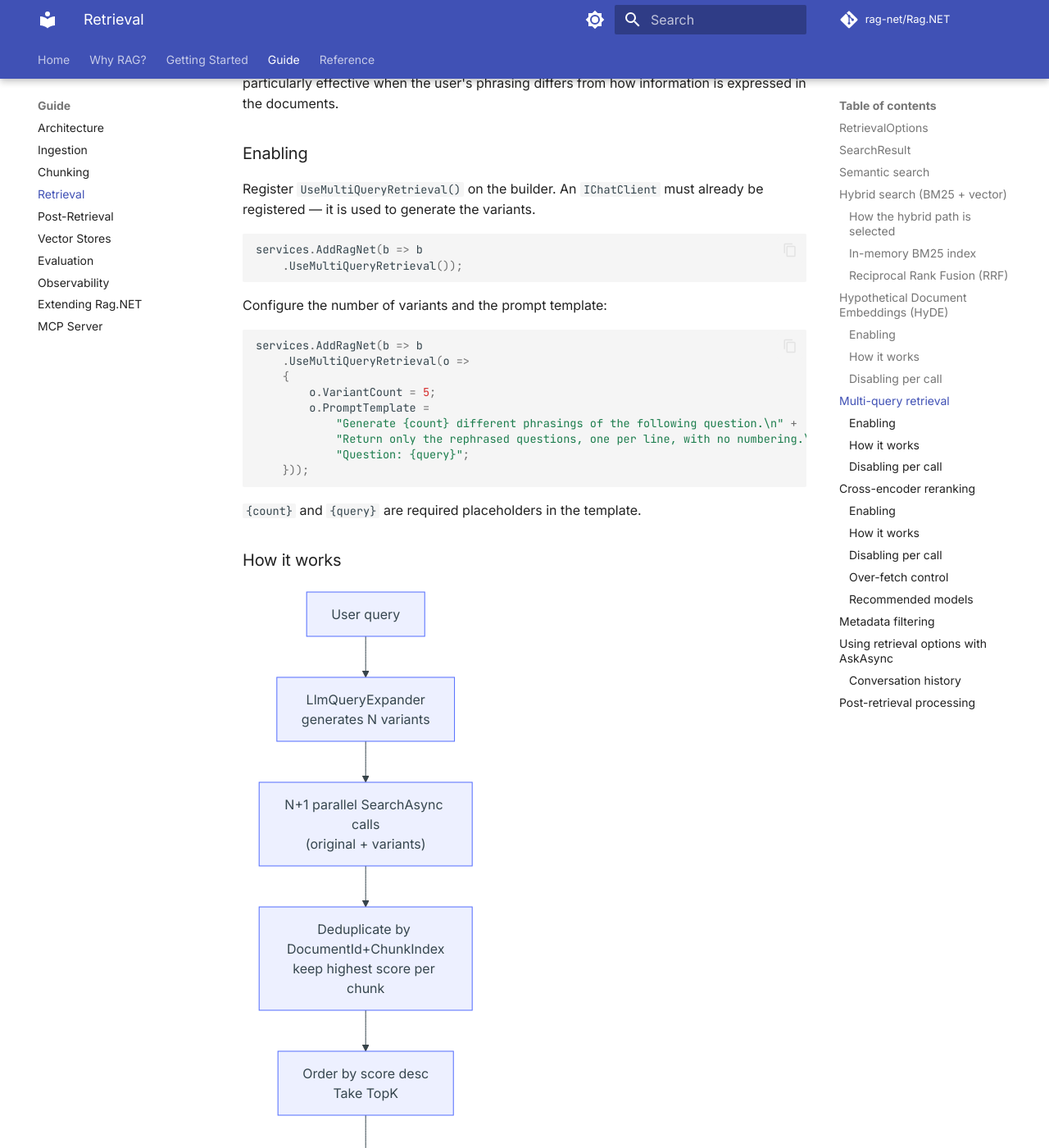
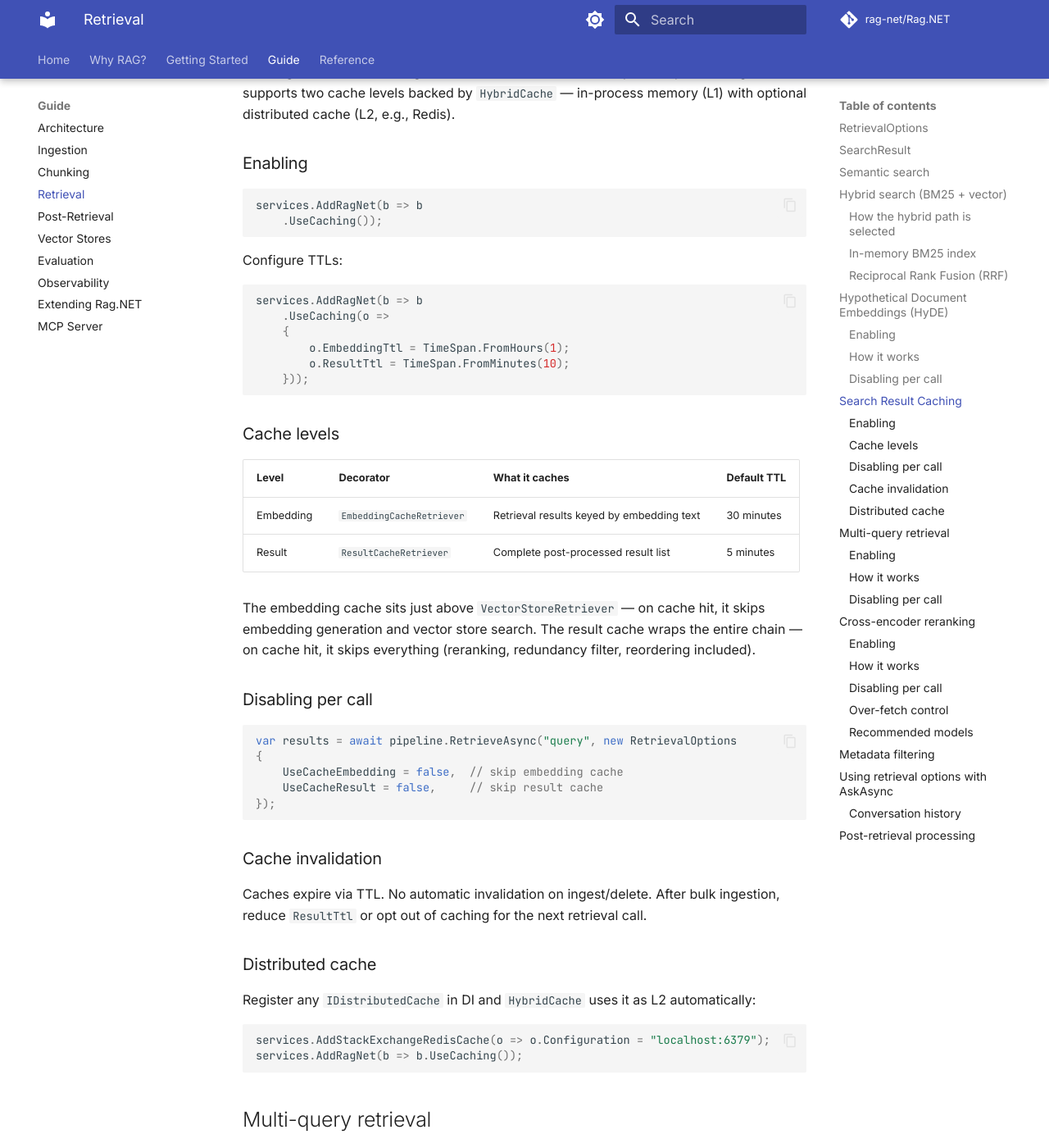
Before and after one commit to MarcelRoozekrans/Rag.NET, an MkDocs documentation site: the page built from docs/retrieval.md, in a window 1280 px wide and 1400 px high, scrolled down 5703 px. Shown: the whole window at 82% size. Built offline with MkDocs 1.6.1 and Material for MkDocs 9.7.7, drawn with Linux system fonts in a browser that asks for light colours; comment, search, counter and statistics services are not loaded; some of the changed text lies outside the part shown.

Commit message:
docs: add search result caching documentation
Co-Authored-By: Claude Opus 4.6 <noreply@anthropic.com>

````diff
--- a/docs/retrieval.md
+++ b/docs/retrieval.md
@@ -17,6 +17,8 @@ public sealed class RetrievalOptions
     public bool UseHyde                       { get; set; } = true;
     public bool UseMultiQuery                { get; set; } = true;
     public bool UseReranking                 { get; set; } = true;
+    public bool UseCacheEmbedding            { get; set; } = true;
+    public bool UseCacheResult               { get; set; } = true;
     public int? CandidateCount               { get; set; }
 }
 ```
@@ -180,6 +182,60 @@ var results = await pipeline.RetrieveAsync("exact phrase lookup", new RetrievalO
 {
     UseHyde = false,
 });
+```
+
+## Search Result Caching
+
+Caching reduces embedding API and vector store costs on repeated queries. Rag.NET supports two cache levels backed by `HybridCache` — in-process memory (L1) with optional distributed cache (L2, e.g., Redis).
+
+### Enabling
+
+```csharp
+services.AddRagNet(b => b
+    .UseCaching());
+```
+
+Configure TTLs:
+
+```csharp
+services.AddRagNet(b => b
+    .UseCaching(o =>
+    {
+        o.EmbeddingTtl = TimeSpan.FromHours(1);
+        o.ResultTtl = TimeSpan.FromMinutes(10);
+    }));
+```
+
+### Cache levels
+
+| Level | Decorator | What it caches | Default TTL |
+|-------|-----------|---------------|-------------|
+| Embedding | `EmbeddingCacheRetriever` | Retrieval results keyed by embedding text | 30 minutes |
+| Result | `ResultCacheRetriever` | Complete post-processed result list | 5 minutes |
+
+The embedding cache sits just above `VectorStoreRetriever` — on cache hit, it skips embedding generation and vector store search. The result cache wraps the entire chain — on cache hit, it skips everything (reranking, redundancy filter, reordering included).
+
+### Disabling per call
+
+```csharp
+var results = await pipeline.RetrieveAsync("query", new RetrievalOptions
+{
+    UseCacheEmbedding = false,  // skip embedding cache
+    UseCacheResult = false,     // skip result cache
+});
+```
+
+### Cache invalidation
+
+Caches expire via TTL. No automatic invalidation on ingest/delete. After bulk ingestion, reduce `ResultTtl` or opt out of caching for the next retrieval call.
+
+### Distributed cache
+
+Register any `IDistributedCache` in DI and `HybridCache` uses it as L2 automatically:
+
+```csharp
+services.AddStackExchangeRedisCache(o => o.Configuration = "localhost:6379");
+services.AddRagNet(b => b.UseCaching());
 ```
 
 ## Multi-query retrieval
````
Also changed, not shown: docs/architecture.md (+9 -7 lines), docs/features.md (+1 -1 lines), docs/observability.md (+4 -0 lines).
